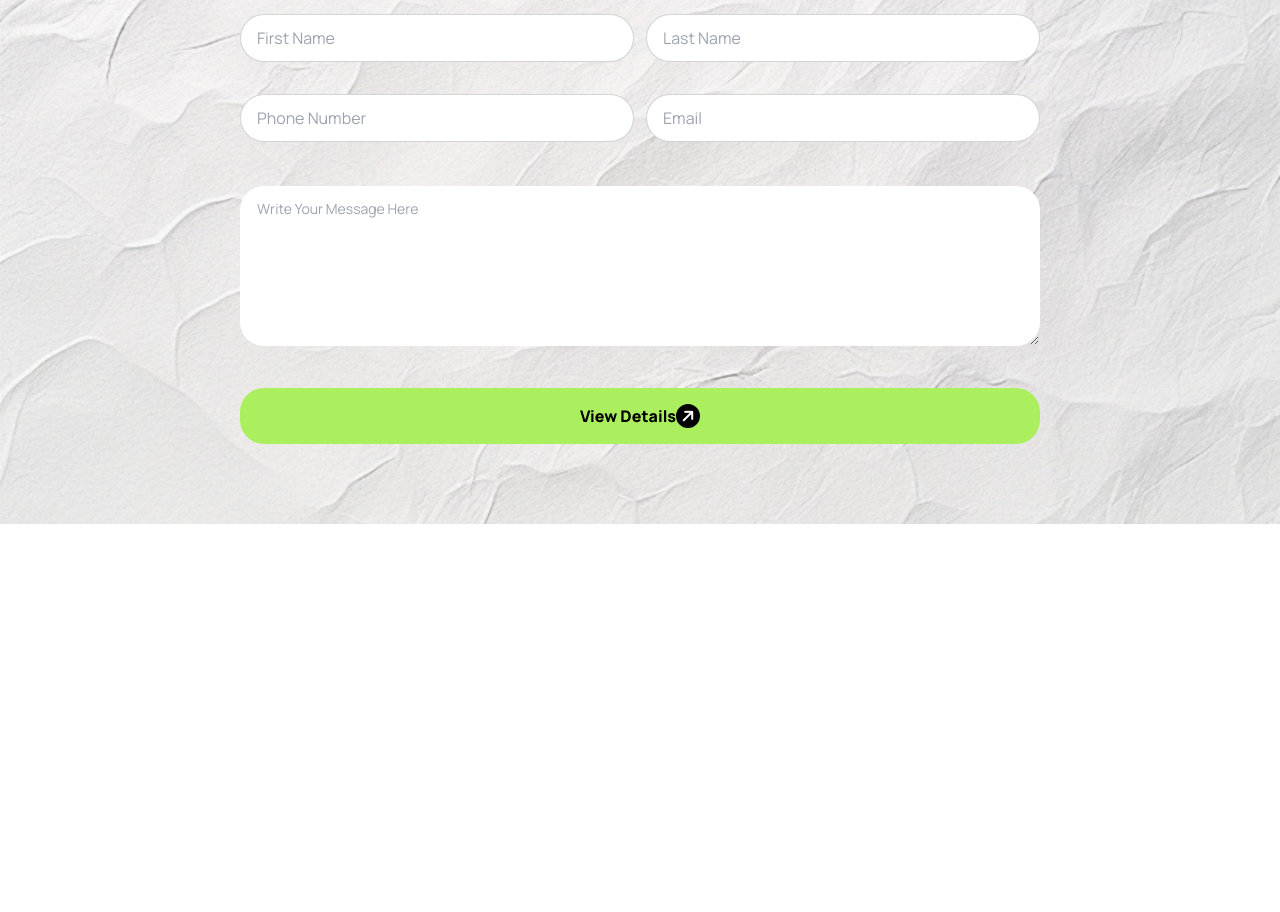
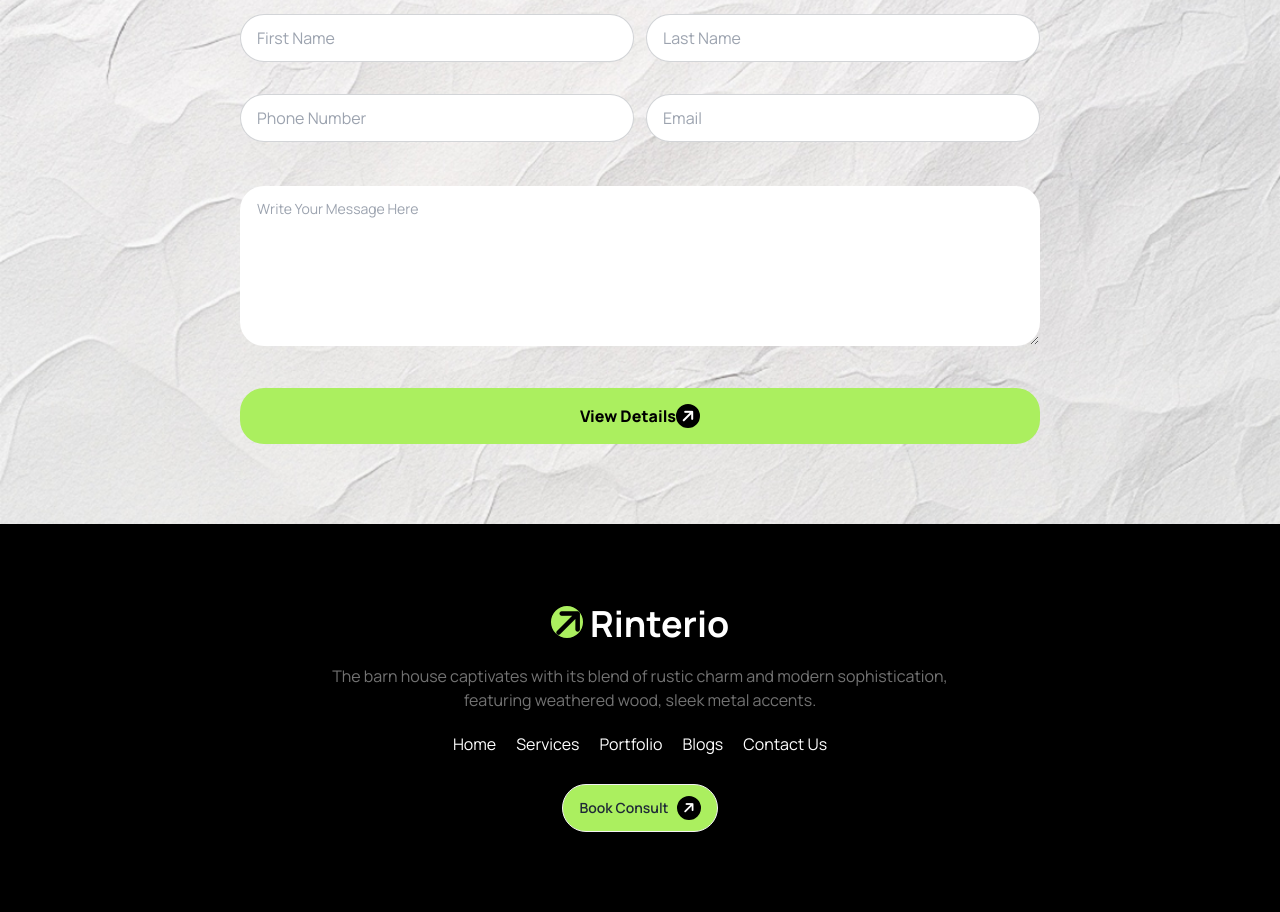
Before and after one commit to Jahid458/Rinterio-House-using-Daisi-ui, a plain HTML site: page index.html in a window 1280 px wide. Shown: the part 5030-5942 px from the top of the page. Before the commit the page ends 5554 px from the top, so only its background shows below. Drawn offline with nearby package versions, Linux system fonts and the light colour scheme.

Commit message:
footer section added

```diff
--- a/index.html
+++ b/index.html
@@ -482,6 +482,39 @@
 
       </section>
 
+      <!-- Footer Sections -->
+       <footer class="bg-black">
+          <div class="container mx-auto py-20 px-5 md:px-10">
+            <div class="md:w-2/3 mx-auto text-white text-center ">
+              <a href="#" class="text-4xl font-bold items-center ">
+                <i class="fa-solid fa-arrow-right bg-[#ABEF5F]
+                 text-black rounded-full w-8 h-8  items-center  -rotate-45" ></i>
+                Rinterio
+               </a>
+               <p class="w-4/5  mx-auto text-textsecondaryColor mt-5 mb-5 ">
+                The barn house captivates with its blend of rustic charm and modern sophistication, featuring weathered wood, sleek metal accents.
+               </p>
+
+               <ul class="flex flex-col md:flex-row gap-5 justify-center">
+                 <li><a href="#" class="hover:text-[#ABEF5F]">Home</a></li>
+                 <li><a href="#" class="hover:text-[#ABEF5F]">Services</a></li>
+                 <li><a href="#" class="hover:text-[#ABEF5F]">Portfolio</a></li>
+                 <li><a href="#" class="hover:text-[#ABEF5F]">Blogs</a></li>
+                 <li><a href="#" class="hover:text-[#ABEF5F]">Contact Us</a></li>
+
+
+               </ul>
+
+               <a class="btn bg-btnColor rounded-3xl mt-7">Book Consult
+                <i class="fa-solid fa-arrow-right bg-black text-white
+                 rounded-full w-6 h-6 text-center leading-6 -rotate-45" ></i>
+              </a>
+            </div>
+
+          </div>
+
+       </footer>
+
 
 
 
```
